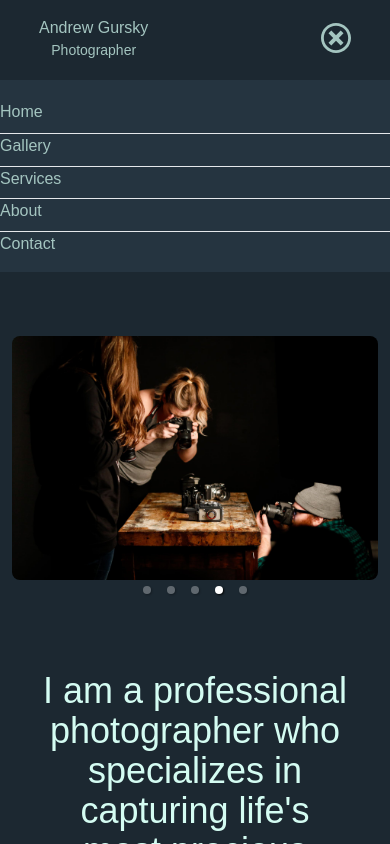
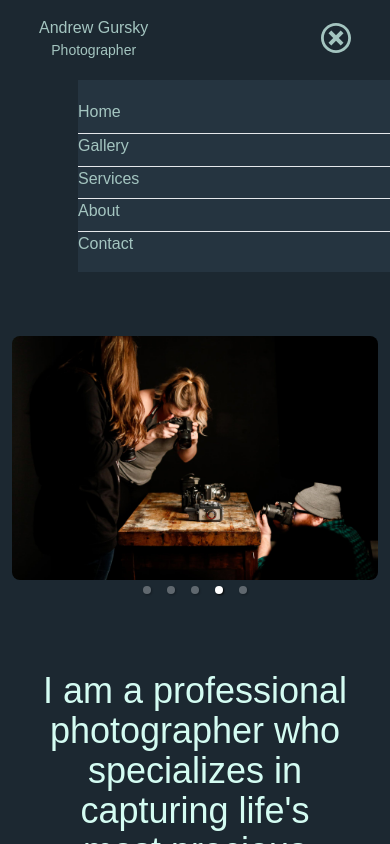
Before and after one commit to Mungai47/photographer-portfolio, a Next.js app: page / in a window 390 px wide. Both pictures are taken after a click on the element 336 px from the left and 38 px from the top of the page. Shown: the top 844 px of the page. Built offline with nearby package versions, Linux system fonts and the light colour scheme; a web font is replaced by a local one.

Commit message:
Updated the Header

```diff
--- a/app/components/Header.jsx
+++ b/app/components/Header.jsx
@@ -28,12 +28,12 @@ const Navigation = ({isMobile = false, closeMenu}) => (
 // Mobile and Tablet screen menubar
 
 const MobileNavigation = ({isMobile = false, closeMenu}) => (
-  <div className="w-full h-48  absolute text-start top-20 right-0  bg-[#253440] text-pale-text py-5 grid grid-cols-1 grid-rows-5 gap-3 divide-y">
-    <NavigationLink href="/" onClick={isMobile ? closeMenu : null}>Home</NavigationLink>
-    <NavigationLink href="/gallery" onClick={isMobile ? closeMenu : null}>Gallery</NavigationLink>
-    <NavigationLink href="/services" onClick={isMobile ? closeMenu : null}>Services</NavigationLink>
-    <NavigationLink href="/about" onClick={isMobile ? closeMenu : null}>About</NavigationLink>
-    <NavigationLink href="/contact" onClick={isMobile ? closeMenu : null}>Contact</NavigationLink>
+  <div className="w-4/5 h-48  absolute text-start top-20 right-0  bg-[#253440] text-pale-text py-5 grid grid-cols-1 grid-rows-5 gap-3 divide-y z-30">
+    <NavigationLink href="/" onClick={isMobile ? closeMenu : null} >Home</NavigationLink>
+    <NavigationLink href="/gallery" onClick={isMobile ? closeMenu : null} >Gallery</NavigationLink>
+    <NavigationLink href="/services" onClick={isMobile ? closeMenu : null} >Services</NavigationLink>
+    <NavigationLink href="/about" onClick={isMobile ? closeMenu : null} >About</NavigationLink>
+    <NavigationLink href="/contact" onClick={isMobile ? closeMenu : null} >Contact</NavigationLink>
   </div>
 )
 
```
